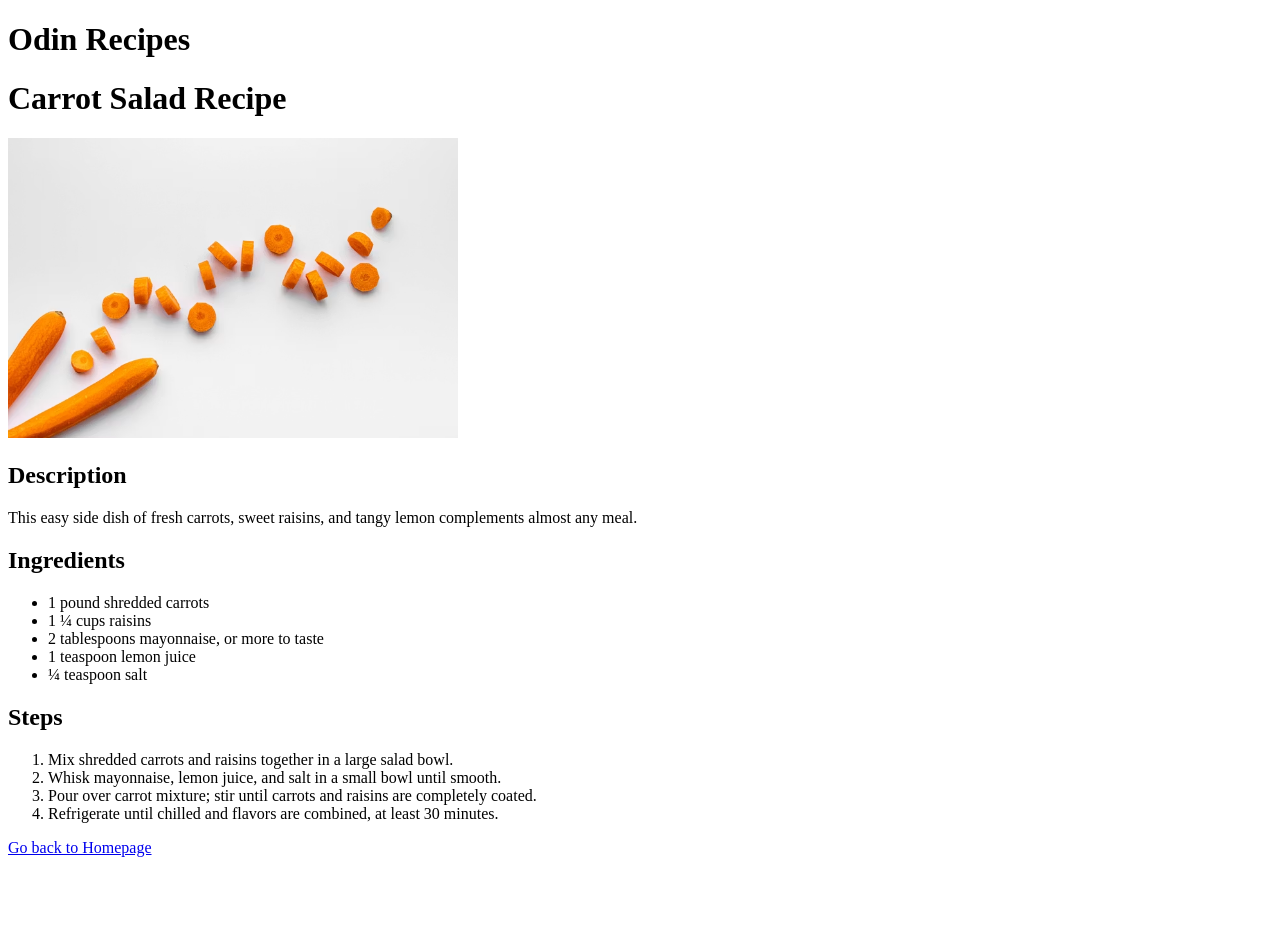
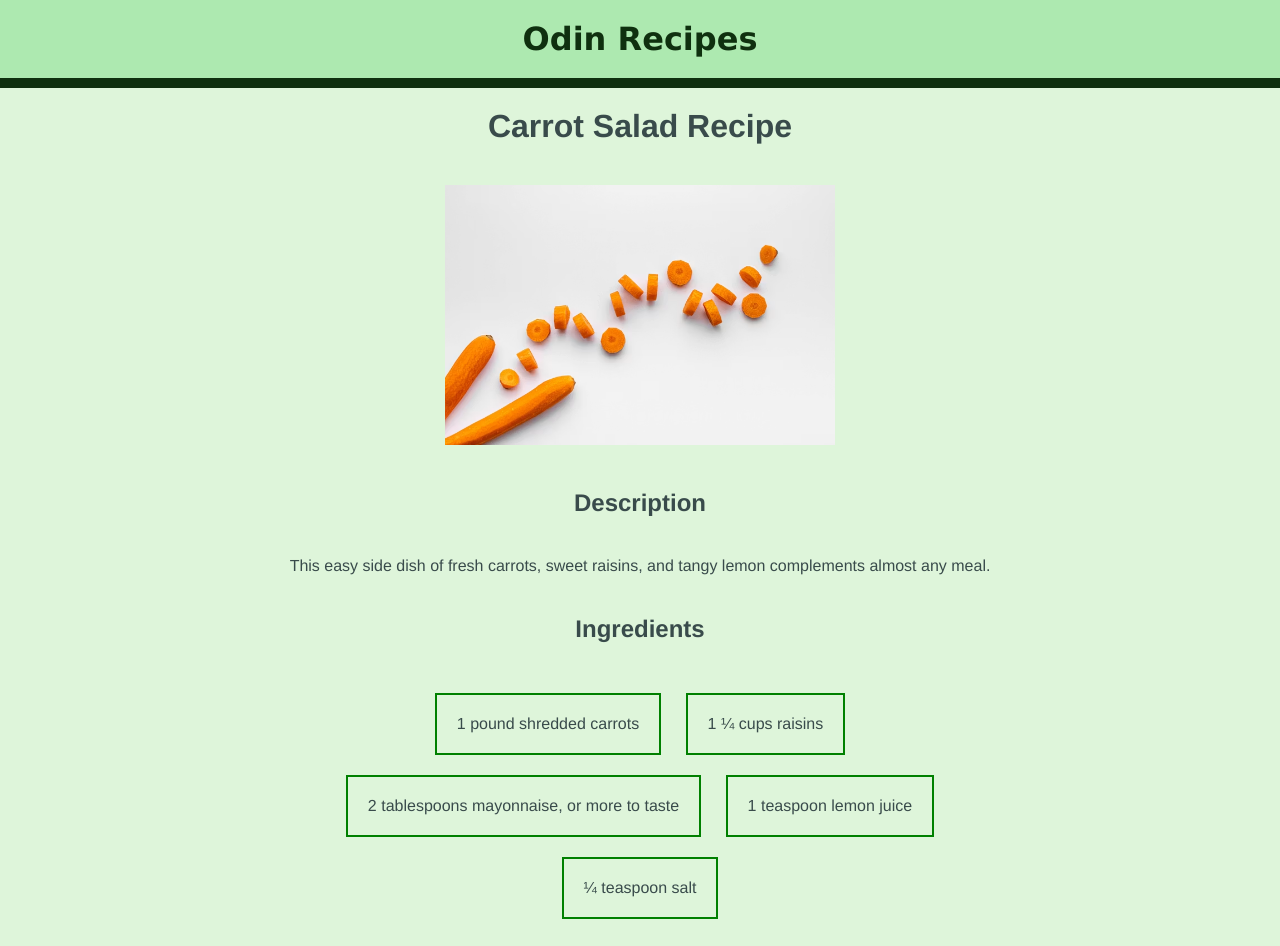
Before and after one commit to zeinebtriki/odin-recipes, a plain HTML site: page recipes/carrot-salad.html in a window 1280 px wide. Shown: the top 946 px of the page. Before the commit the page ends 865 px from the top, so only its background shows below. Drawn offline with Linux system fonts and the light colour scheme.

Commit message:
style recipeces pages

```diff
--- /dev/null
+++ b/recipe-page.css
@@ -0,0 +1,54 @@
+*{
+    font-family: 'Franklin Gothic Medium', 'Arial Narrow', Arial, sans-serif;
+    margin : 0;
+    background-color: rgb(222, 245, 218);
+    text-align: center;
+    box-sizing: border-box;
+}
+
+h1.header {
+    background-color: rgb(173, 233, 176);
+    padding : 20px;
+    text-align: center;
+    font-family: 'Lucida Sans';
+    color : rgb(15, 48, 15);
+    border-bottom: 10px solid rgb(15, 48, 15);
+}
+
+.recipe *{
+    max-width: 800px;
+    margin: auto;
+    padding: 20px;
+    color :rgb(57, 75, 75)
+}
+
+li{
+    text-align: left;
+}
+
+.ingredients *{
+    display: inline-block;
+    text-decoration-style: dotted;
+    border : 2px solid green;
+    margin: 10px;
+}
+a {
+    color : black;
+    padding : 20px;
+    display: block;
+    background-color: cadetblue;
+    text-decoration: none;
+    margin: auto;
+    margin-bottom: 10px;
+    width: 300px;
+
+}
+
+a:hover{
+    color:aliceblue;
+    background-color: rgb(57, 75, 75);
+}
+
+h2{
+    color :rgb(15, 48, 15);
+}
--- a/recipes/carrot-salad.html
+++ b/recipes/carrot-salad.html
@@ -4,9 +4,11 @@
     <meta charset="UTF-8">
     <meta name="viewport" content="width=device-width, initial-scale=1.0">
     <title>Carrot Salad Recipe</title>
+    <link rel="stylesheet" href="../recipe-page.css">
 </head>
 <body>
     <h1 class="header">Odin Recipes</h1>
+    <div class="recipe">
         <h1>Carrot Salad Recipe</h1>
 
 
@@ -19,7 +21,7 @@
 
 
         <h2>Ingredients</h2>
-    <ul>
+        <ul class="ingredients">
             <li>1 pound shredded carrots</li>
             <li>1 ¼ cups raisins</li>
             <li>2 tablespoons mayonnaise, or more to taste</li>
@@ -39,7 +41,7 @@
             <li>Refrigerate until chilled and flavors are
                 combined, at least 30 minutes.</li>
         </ol>
-
+    </div>
     <a href="../index.html">Go back to Homepage</a>
 
 </body>
```
Also changed, not shown: recipes/hot-chocolate.html (+4 -2 lines), recipes/taco-slaw.html (+5 -1 lines). Lines whose indentation alone changed are shown as unchanged.
